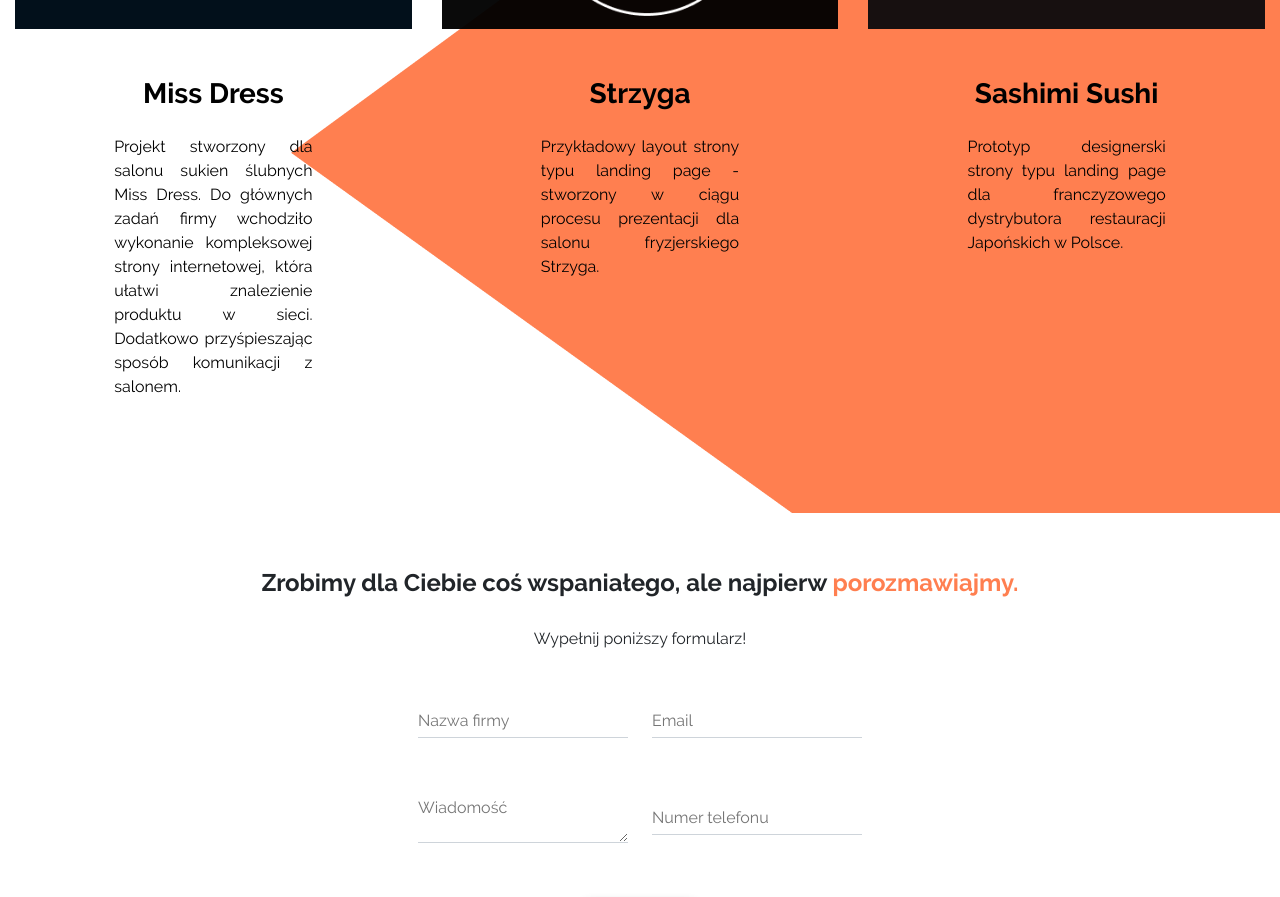
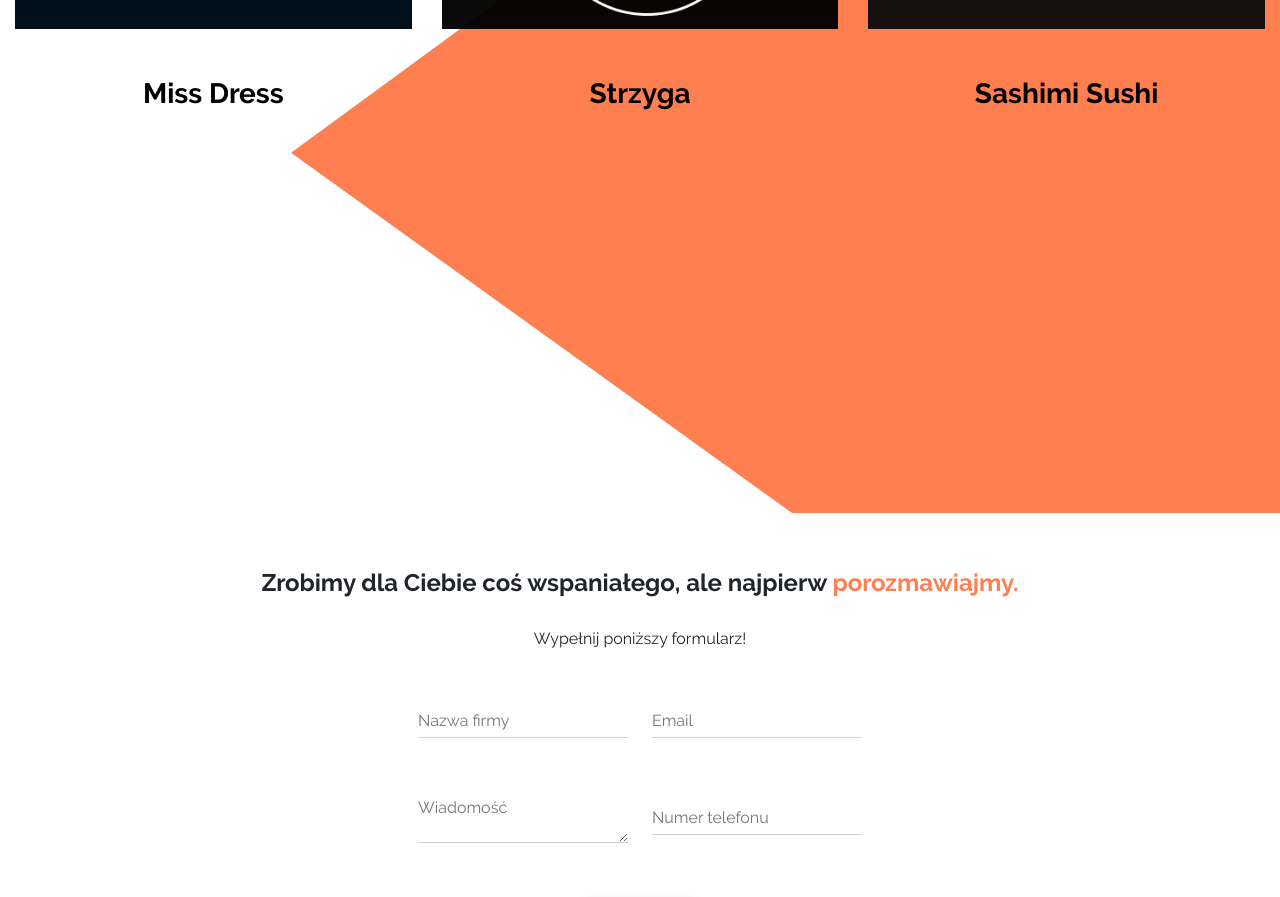
Before and after one commit to HoopDead/rr_investments, a React (Create React App) app: page / in a window 1280 px wide. Shown: the part 2040-2937 px from the top of the page. Built offline with nearby package versions, Linux system fonts and the light colour scheme.

Commit message:
Reworked way of displaying information about projects

```diff
--- a/src/assets/projects.json
+++ b/src/assets/projects.json
@@ -2,34 +2,25 @@
     {
         "id": 0,
         "title": "Miss Dress",
-        "description": "Projekt stworzony dla salonu sukien ślubnych Miss Dress. Do głównych zadań firmy wchodziło wykonanie kompleksowej strony internetowej, która ułatwi znalezienie produktu w sieci. Dodatkowo przyśpieszając sposób komunikacji z salonem.",
         "previewPhoto": "missdress.png",
         "slug": "project-miss-dress",
         "scopeOfWork": "React, JavaScript, CSS3, HTML5 oraz MDBootstrap",
-        "craft": "Szeroko pojęta branża modowa, z nastawieniem na suknie ślubne oraz garnitury",
-        "location": "Francja, Paryż",
         "page": "miss_dress_site.png"
     },
     {
         "id": 1,
         "title": "Strzyga",
-        "description": "Przykładowy layout strony typu landing page - stworzony w ciągu procesu prezentacji dla salonu fryzjerskiego Strzyga.",
         "previewPhoto": "strzyga.png",
         "slug": "project-strzyga",
         "scopeOfWork": "React, JavaScript, CSS3, HTML5 oraz MDBootstrap",
-        "craft": "Szeroko pojęta branża fryzjerska",
-        "location": "Kaedwen, Kaer Morhen",
         "page": "strzyga_site.png"
     },
     {
         "id": 2,
         "title": "Sashimi Sushi",
-        "description": "Prototyp designerski strony typu landing page dla franczyzowego dystrybutora restauracji Japońskich w Polsce.",
         "previewPhoto": "sushi.png",
         "slug": "project-sushi",
         "scopeOfWork": "React, JavaScript, CSS3, HTML5 oraz MDBootstrap",
-        "craft": "Gastronomia, z nastawieniem na dania typowo Japońskie, głównie sushi",
-        "location": "Japonia, Tokio",
         "page": "sashimi_sushi_site.png"
     }
 ]
--- a/src/pages/project_detail.jsx
+++ b/src/pages/project_detail.jsx
@@ -12,15 +12,10 @@ function ProjectDetail({ match }) {
                 <div>
                     <Navbar />
                     <MDBContainer>
-                        <MDBRow className="mt-5" center>
+                        <MDBRow className="mt-5">
                             <MDBCol md="6" className="py-5 text-left">
                                 <h3>{project.title}</h3>
-                                <p>{project.description}</p>
-                            </MDBCol>
-                            <MDBCol md="6" className="py-5 text-left">
                                 <h6 className="font-raleway-bold">Zakres prac: <span className="font-raleway-light">{project.scopeOfWork}</span></h6>
-                                <h6 className="font-raleway-bold">Branża: <span className="font-raleway-light">{project.craft}</span></h6>
-                                <h6 className="font-raleway-bold">Lokalizacja: <span className="font-raleway-light">{project.location}</span></h6>
                             </MDBCol>
                         </MDBRow>
                         <MDBRow>
```
Also changed, not shown: 25 other files (tests, documents, lock files or other folders).
